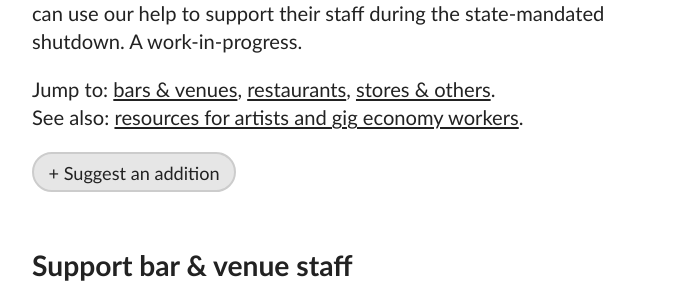
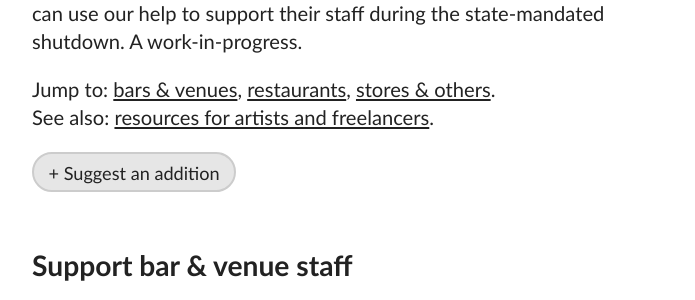
Before and after one commit to spencertweedy/chicagoservicerelief, a Jekyll site: the page built from index.html, in a window 1280 px wide and 900 px high. Shown: the part 258-558 px from the top of the window, without its empty margins (288-983 px from the left). Built offline with Jekyll 4.4.1, drawn with Linux system fonts in a browser that asks for light colours.

Commit message:
change language

```diff
--- a/index.html
+++ b/index.html
@@ -9,7 +9,7 @@ layout: default
     <a href="#bars-and-venues">bars &amp; venues</a>,
     <a href="#restaurants">restaurants</a>,
     <a href="#stores-and-others">stores &amp; others</a>.<br>
-    See also: <a href="#resources">resources for artists and gig economy workers</a>.
+    See also: <a href="#resources">resources for artists and freelancers</a>.
   </nav>
   <a href="#suggestions" class="button">+ Suggest an addition</a>
 </header>
```
